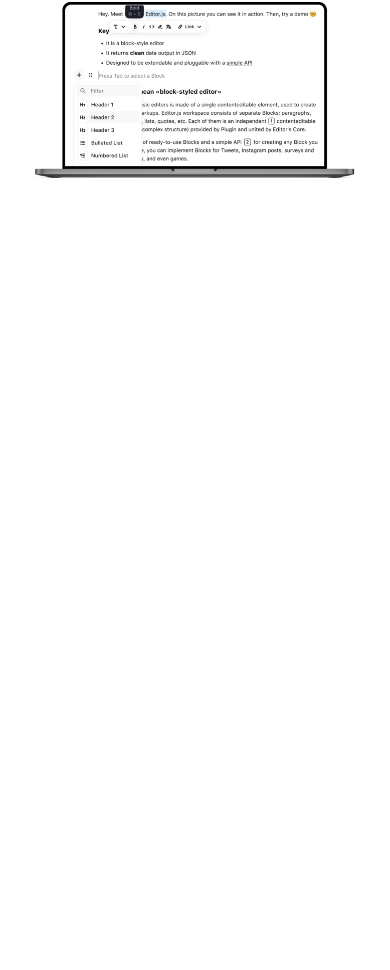
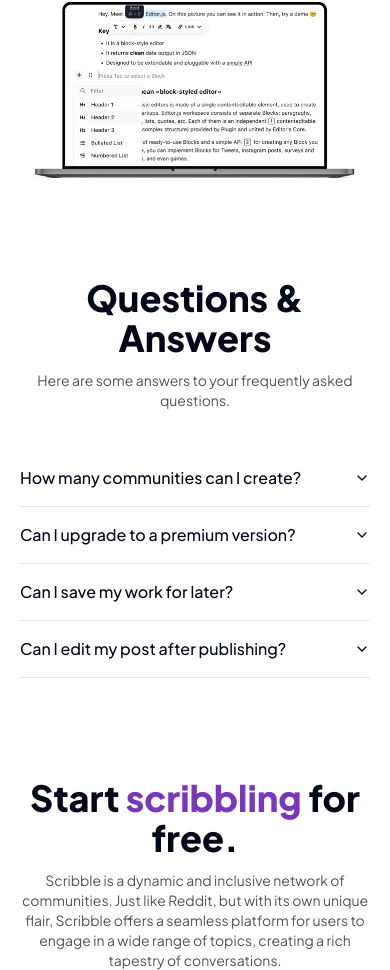
Before and after one commit to OgaDavid/Scribble, a Next.js app: page / in a window 390 px wide. Shown: the part 1279-2249 px from the top of the page. Before the commit the page ends 1457 px from the top, so only its background shows below. Built offline with nearby package versions, Linux system fonts and the light colour scheme.

Commit message:
feat(homepage): completed multiple sections

```diff
--- a/app/(root)/page.tsx
+++ b/app/(root)/page.tsx
@@ -1,6 +1,7 @@
 import Companies from "@/components/Companies";
 import Container from "@/components/Container";
-import FAQ from "@/components/FAQ";
+import FAQ from "@/components/Faq/FAQ";
+import GetStarted from "@/components/GetStarted";
 import Hero from "@/components/Hero/Hero";
 import Publish from "@/components/Publish";
 
@@ -13,6 +14,7 @@
         <Publish />
       </Container>
       <FAQ />
+      <GetStarted />
     </main>
   );
 }
--- a/app/globals.css
+++ b/app/globals.css
@@ -6,6 +6,7 @@
 body,
 :root {
   height: 100%;
+  scroll-behavior: smooth;
 }
 
 @layer base {
--- a/components/FAQ.tsx
+++ /dev/null
@@ -1,11 +0,0 @@
-import React from 'react'
-
-const FAQ = () => {
-  return (
-    <section>
-
-    </section>
-  )
-}
-
-export default FAQ
--- /dev/null
+++ b/components/Faq/Accordion.tsx
@@ -0,0 +1,49 @@
+import {
+  Accordion,
+  AccordionContent,
+  AccordionItem,
+  AccordionTrigger,
+} from "@/components/ui/Accordion";
+
+const faq = [
+  {
+    id: 1,
+    question: "How many communities can I create?",
+    answer: "You can create as much communities as you like.",
+  },
+  {
+    id: 2,
+    question: "Can I upgrade to a premium version?",
+    answer: "There is no premium version, at least not yet.",
+  },
+  {
+    id: 3,
+    question: "Can I save my work for later?",
+    answer:
+      "Yes, while working on an article, you can save to your drafts for later.",
+  },
+  {
+    id: 4,
+    question: "Can I edit my post after publishing?",
+    answer: "No, you cannot edit your post after publishing.",
+  },
+];
+
+const AccordionComponent = () => {
+  return (
+    <div className="mt-10 mx-auto md:mt-20 max-w-[1076px]">
+      {faq.map((faq) => (
+        <div key={faq.id}>
+          <Accordion type="single" collapsible>
+            <AccordionItem value="item-1">
+              <AccordionTrigger>{faq.question}</AccordionTrigger>
+              <AccordionContent>{faq.answer}</AccordionContent>
+            </AccordionItem>
+          </Accordion>
+        </div>
+      ))}
+    </div>
+  );
+};
+
+export default AccordionComponent;
--- /dev/null
+++ b/components/Faq/FAQ.tsx
@@ -0,0 +1,25 @@
+import React from "react";
+import AccordionComponent from "./Accordion";
+import Container from "@/components/Container";
+
+const FAQ = () => {
+  return (
+    <section>
+      <Container>
+        <div id="faq"  className="flex flex-col items-center justify-center pt-20 md:pt-32">
+          <div className="flex flex-col items-center justify-center">
+            <h1 className="text-4xl md:text-6xl text-center max-w-[900px] pt-5 md:leading-[62px] font-extrabold">
+              Questions & Answers
+            </h1>
+            <p className="text-brand-gray text-sm md:text-lg text-center max-w-[800px] pt-3">
+              Here are some answers to your frequently asked questions.
+            </p>
+          </div>
+        </div>
+        <AccordionComponent />
+      </Container>
+    </section>
+  );
+};
+
+export default FAQ;
--- /dev/null
+++ b/components/GetStarted.tsx
@@ -0,0 +1,27 @@
+import Container from "@/components/Container";
+import React from "react";
+
+const GetStarted = () => {
+  return (
+    <section>
+      <Container>
+        <div className="flex flex-col items-center justify-center pt-20 md:pt-32">
+          <div className="flex flex-col items-center justify-center">
+            <h1 className="text-4xl md:text-6xl max- text-center max-w-[900px] pt-5 md:leading-[62px] font-extrabold">
+              Start <span className="text-brand-purple">scribbling</span> for
+              free.
+            </h1>
+            <p className="text-brand-gray text-sm md:text-lg text-center max-w-[800px] pt-3">
+              Scribble is a dynamic and inclusive network of communities. Just
+              like Reddit, but with its own unique flair, Scribble offers a
+              seamless platform for users to engage in a wide range of topics,
+              creating a rich tapestry of conversations.
+            </p>
+          </div>
+        </div>
+      </Container>
+    </section>
+  );
+};
+
+export default GetStarted;
--- a/components/Navbar/MenuItems.tsx
+++ b/components/Navbar/MenuItems.tsx
@@ -106,7 +106,7 @@
           </NavigationMenuContent>
         </NavigationMenuItem>
         <NavigationMenuItem>
-          <Link href="/docs" legacyBehavior passHref>
+          <Link href="#faq" legacyBehavior passHref>
             <NavigationMenuLink className={navigationMenuTriggerStyle()}>
               FAQ
             </NavigationMenuLink>
--- a/components/Navbar/MobileMenuItems.tsx
+++ b/components/Navbar/MobileMenuItems.tsx
@@ -108,7 +108,7 @@
           </NavigationMenuContent>
         </NavigationMenuItem>
         <NavigationMenuItem>
-          <Link href="/docs" legacyBehavior passHref>
+          <Link href="#faq" legacyBehavior passHref>
             <NavigationMenuLink className={navigationMenuTriggerStyle()}>
               FAQ
             </NavigationMenuLink>
--- /dev/null
+++ b/components/ui/Accordion.tsx
@@ -0,0 +1,60 @@
+"use client"
+
+import * as React from "react"
+import * as AccordionPrimitive from "@radix-ui/react-accordion"
+import { ChevronDown } from "lucide-react"
+
+import { cn } from "@/lib/utils"
+
+const Accordion = AccordionPrimitive.Root
+
+const AccordionItem = React.forwardRef<
+  React.ElementRef<typeof AccordionPrimitive.Item>,
+  React.ComponentPropsWithoutRef<typeof AccordionPrimitive.Item>
+>(({ className, ...props }, ref) => (
+  <AccordionPrimitive.Item
+    ref={ref}
+    className={cn("border-b", className)}
+    {...props}
+  />
+))
+AccordionItem.displayName = "AccordionItem"
+
+const AccordionTrigger = React.forwardRef<
+  React.ElementRef<typeof AccordionPrimitive.Trigger>,
+  React.ComponentPropsWithoutRef<typeof AccordionPrimitive.Trigger>
+>(({ className, children, ...props }, ref) => (
+  <AccordionPrimitive.Header className="flex">
+    <AccordionPrimitive.Trigger
+      ref={ref}
+      className={cn(
+        "flex flex-1 items-center justify-between py-4 font-medium transition-all hover:underline [&[data-state=open]>svg]:rotate-180",
+        className
+      )}
+      {...props}
+    >
+      {children}
+      <ChevronDown className="h-4 w-4 shrink-0 transition-transform duration-200" />
+    </AccordionPrimitive.Trigger>
+  </AccordionPrimitive.Header>
+))
+AccordionTrigger.displayName = AccordionPrimitive.Trigger.displayName
+
+const AccordionContent = React.forwardRef<
+  React.ElementRef<typeof AccordionPrimitive.Content>,
+  React.ComponentPropsWithoutRef<typeof AccordionPrimitive.Content>
+>(({ className, children, ...props }, ref) => (
+  <AccordionPrimitive.Content
+    ref={ref}
+    className={cn(
+      "overflow-hidden text-sm transition-all data-[state=closed]:animate-accordion-up data-[state=open]:animate-accordion-down",
+      className
+    )}
+    {...props}
+  >
+    <div className="pb-4 pt-0">{children}</div>
+  </AccordionPrimitive.Content>
+))
+AccordionContent.displayName = AccordionPrimitive.Content.displayName
+
+export { Accordion, AccordionItem, AccordionTrigger, AccordionContent }
--- a/package.json
+++ b/package.json
@@ -15,6 +15,7 @@
     }
   },
   "dependencies": {
+    "@radix-ui/react-accordion": "^1.1.2",
     "@radix-ui/react-navigation-menu": "^1.1.3",
     "@radix-ui/react-slot": "^1.0.2",
     "@radix-ui/react-tooltip": "^1.0.6",
```
Also changed, not shown: public/assets/images/topPeek.png (added), 1 other file (tests, documents, lock files or other folders).
